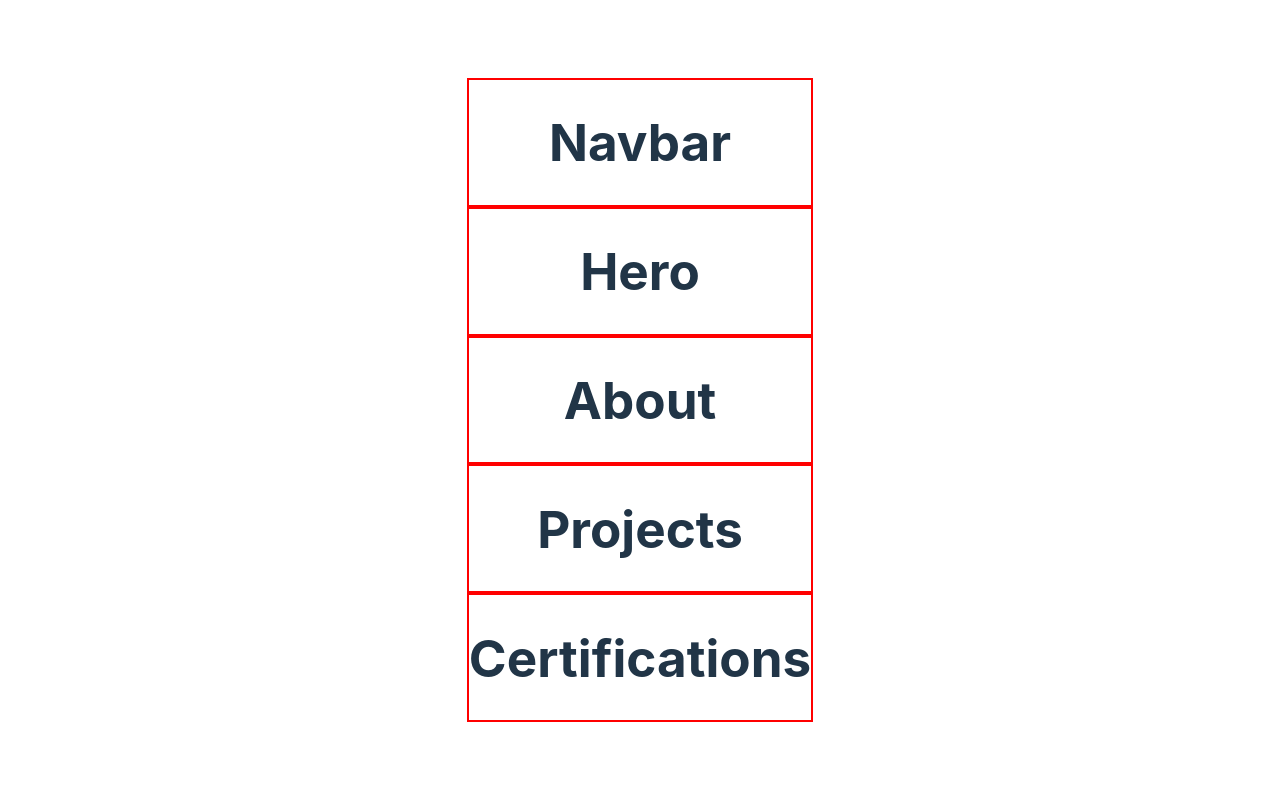
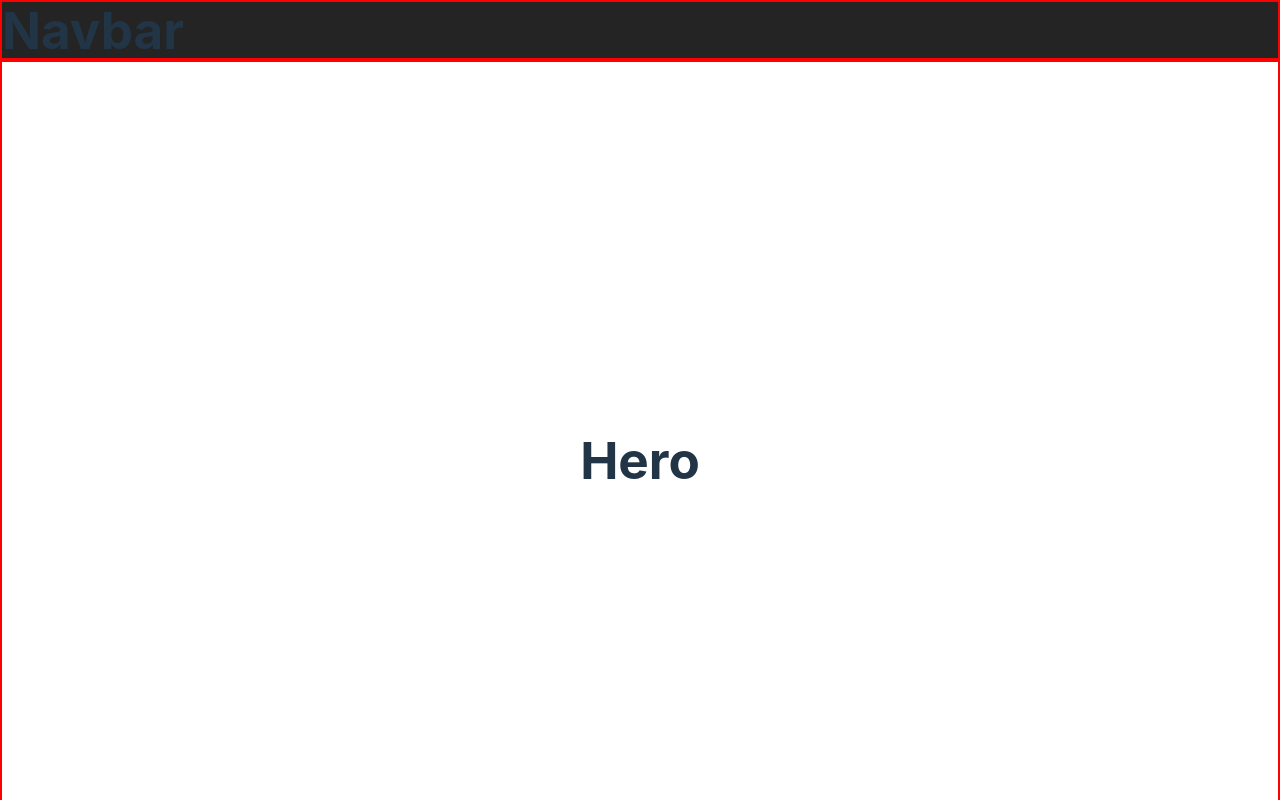
Before and after one commit to Duke-Skygawker/portfolio, a React (Vite) app: page / in a window 1280 px wide. Shown: the top 800 px of the page. Built offline with nearby package versions, Linux system fonts and the light colour scheme.

Commit message:
simplified layout

```diff
--- a/src/App/App.css
+++ b/src/App/App.css
@@ -1,10 +1,3 @@
-#root {
-  max-width: 1280px;
-  margin: 0 auto;
-  padding: 2rem;
-  text-align: center;
-}
-
 .read-the-docs {
   color: #888;
 }
--- a/src/App/App.jsx
+++ b/src/App/App.jsx
@@ -2,7 +2,6 @@ import About from "./components/About/About";
 import Certifications from "./components/Certifications/Certifications";
 import Hero from "./components/Hero/Hero";
 import Projects from "./components/Projects/Projects";
-import "./App.css";
 import Navbar from "./components/Navbar/Navbar";
 
 function App() {
--- a/src/App/components/Hero/hero.css
+++ b/src/App/components/Hero/hero.css
@@ -1,3 +1,8 @@
 .hero {
   border: 2px solid red;
+  width: 100vw;
+  height: 100vh;
+  display: flex;
+  justify-content: center;
+  align-items: center;
 }
--- a/src/App/components/Navbar/navbar.css
+++ b/src/App/components/Navbar/navbar.css
@@ -1,3 +1,7 @@
 .navbar {
   border: 2px solid red;
+  position: sticky;
+  top: 0;
+  display: box;
+  background-color: #242424;
 }
--- a/src/index.css
+++ b/src/index.css
@@ -1,3 +1,4 @@
+@import "/src/App/App.css";
 @import "/src/App/components/Navbar/navbar.css";
 @import "/src/App/components/Hero/hero.css";
 @import "/src/App/components/About/about.css";
@@ -18,6 +19,15 @@
   -webkit-font-smoothing: antialiased;
   -moz-osx-font-smoothing: grayscale;
 }
+*,
+*::before,
+*::after {
+  box-sizing: border-box;
+}
+* {
+  margin: 0;
+  padding: 0;
+}
 
 a {
   font-weight: 500;
@@ -30,8 +40,8 @@ a:hover {
 
 body {
   margin: 0;
+  padding: 0;
   display: flex;
-  place-items: center;
   min-width: 320px;
   min-height: 100vh;
 }
```
